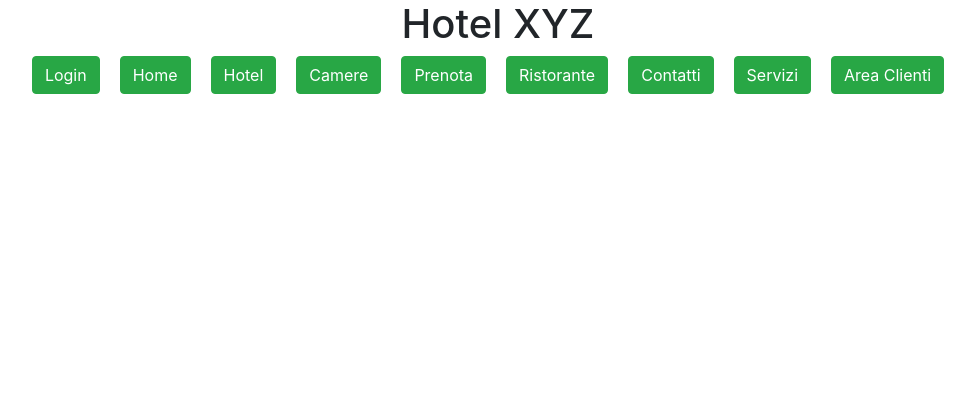
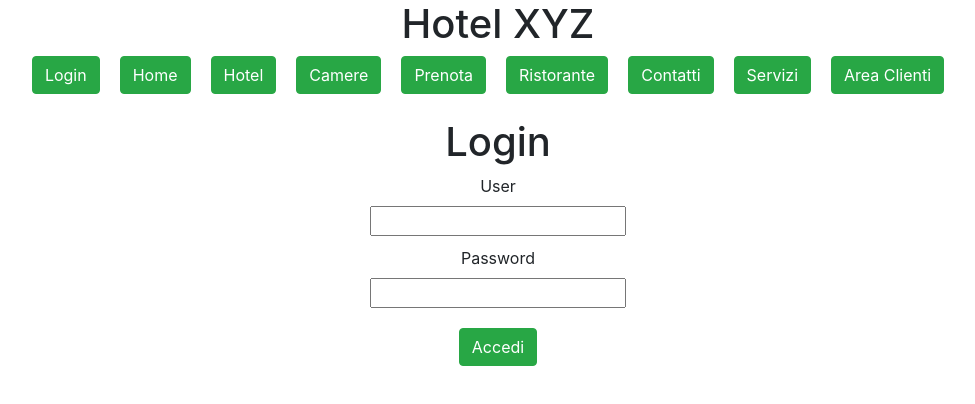
Before and after one commit to ZangiefJava/Hotel, an Angular app in the folder angularHotel/: page /login in a window 1280 px wide. Before the commit this address led to /. Shown: the top 404 px of the page, without its empty margins (142-1117 px from the left). Built offline with nearby package versions, Linux system fonts and the light colour scheme.

Commit message:
login up

```diff
--- a/angularHotel/src/app/app.module.ts
+++ b/angularHotel/src/app/app.module.ts
@@ -13,6 +13,7 @@ import { DeluxeComponent } from './deluxe/deluxe.component';
 import { ContattiComponent } from './contatti/contatti.component';
 import { ServizioComponent } from './servizio/servizio.component';
 import { SuiteComponent } from './suite/suite.component';
+import { LoginComponent } from './login/login.component';
 
 @NgModule({
   declarations: [
@@ -27,6 +28,7 @@ import { SuiteComponent } from './suite/suite.component';
     ContattiComponent,
     ServizioComponent,
     SuiteComponent
+
   ],
   imports: [
     BrowserModule,
@@ -40,6 +42,7 @@ import { SuiteComponent } from './suite/suite.component';
       { path: 'deluxe', component: DeluxeComponent },
       { path: 'contatti', component: ContattiComponent },
       { path: 'servizio', component: ServizioComponent },
+      { path: 'login', component: LoginComponent },
       { path: 'suite', component: SuiteComponent }
 
 
--- a/angularHotel/src/app/home/home.component.html
+++ b/angularHotel/src/app/home/home.component.html
@@ -21,3 +21,4 @@
     <a routerLink="/servizio"><button style="margin-right:20px" class="btn btn-success pull-right">Servizi</button></a>
 
     <a routerLink="/areaClienti"><button style="margin-right:20px" class="btn btn-success pull-right">Area Clienti</button></a>
+</div>
--- /dev/null
+++ b/angularHotel/src/app/login/login.component.css
@@ -0,0 +1,4 @@
+.center {
+    display: flex;
+    justify-content: center;
+}
--- /dev/null
+++ b/angularHotel/src/app/login/login.component.html
@@ -0,0 +1,18 @@
+<div class="center">
+    <h1>Login</h1>
+</div>
+<div class="center">
+    <label class="user">User</label>
+</div>
+<div class="center">
+    <input type="text" style="margin-bottom: 10px;">
+</div>
+<div class="center">
+    <label class="password">Password</label>
+</div>
+<div class="center">
+    <input type="password">
+</div>
+<div class="center">
+    <a routerLink=""><button style="margin-top: 20px;" class="btn btn-success pull-right">Accedi</button></a>
+</div>
--- /dev/null
+++ b/angularHotel/src/app/login/login.component.ts
@@ -0,0 +1,15 @@
+import { Component, OnInit } from '@angular/core';
+
+@Component({
+  selector: 'app-login',
+  templateUrl: './login.component.html',
+  styleUrls: ['./login.component.css']
+})
+export class LoginComponent implements OnInit {
+
+  constructor() { }
+
+  ngOnInit(): void {
+  }
+
+}
```
Also changed, not shown: 1 other file (tests, documents, lock files or other folders).
